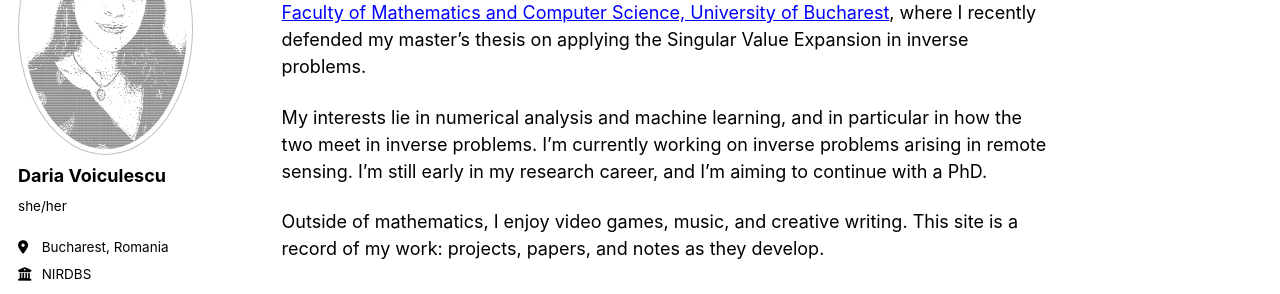
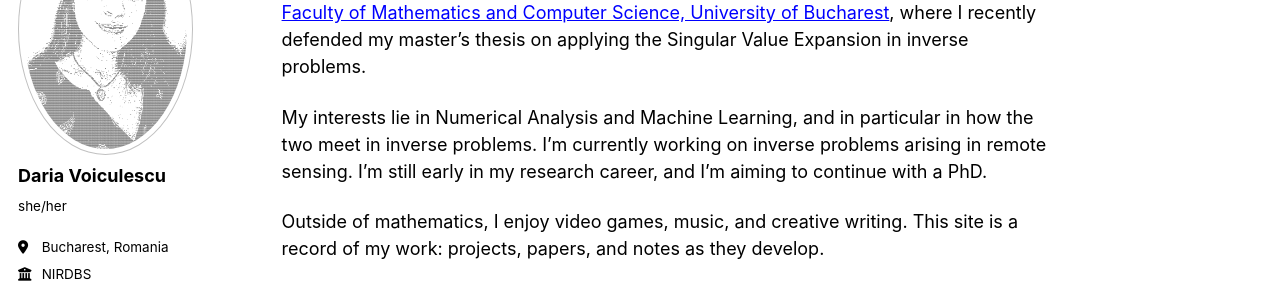
Before and after one commit to dariavoiculescu/dariavoiculescu.github.io, a Jekyll site: the page built from _pages/about.md, in a window 1280 px wide. Shown: the part 198-492 px from the top of the page. Built offline with Jekyll 4.4.1, drawn with Linux system fonts in a browser that asks for light colours; a style sheet for code colours, icons or effects is not loaded.

```diff
--- a/_pages/about.md
+++ b/_pages/about.md
@@ -9,6 +9,6 @@ redirect_from:
 
 I'm an Assistant Researcher at the [National Institute of Research and Development for Biological Sciences (NIRDBS)](https://www.incdsb.ro/en), Romania. I hold a BSc and an MSc in Mathematics from the [Faculty of Mathematics and Computer Science, University of Bucharest](https://fmi.unibuc.ro/), where I recently defended my master's thesis on applying the Singular Value Expansion in inverse problems.
 
-My interests lie in numerical analysis and machine learning, and in particular in how the two meet in inverse problems. I'm currently working on inverse problems arising in remote sensing. I'm still early in my research career, and I'm aiming to continue with a PhD.
+My interests lie in Numerical Analysis and Machine Learning, and in particular in how the two meet in inverse problems. I'm currently working on inverse problems arising in remote sensing. I'm still early in my research career, and I'm aiming to continue with a PhD.
 
 Outside of mathematics, I enjoy video games, music, and creative writing. This site is a record of my work: projects, papers, and notes as they develop.
```
